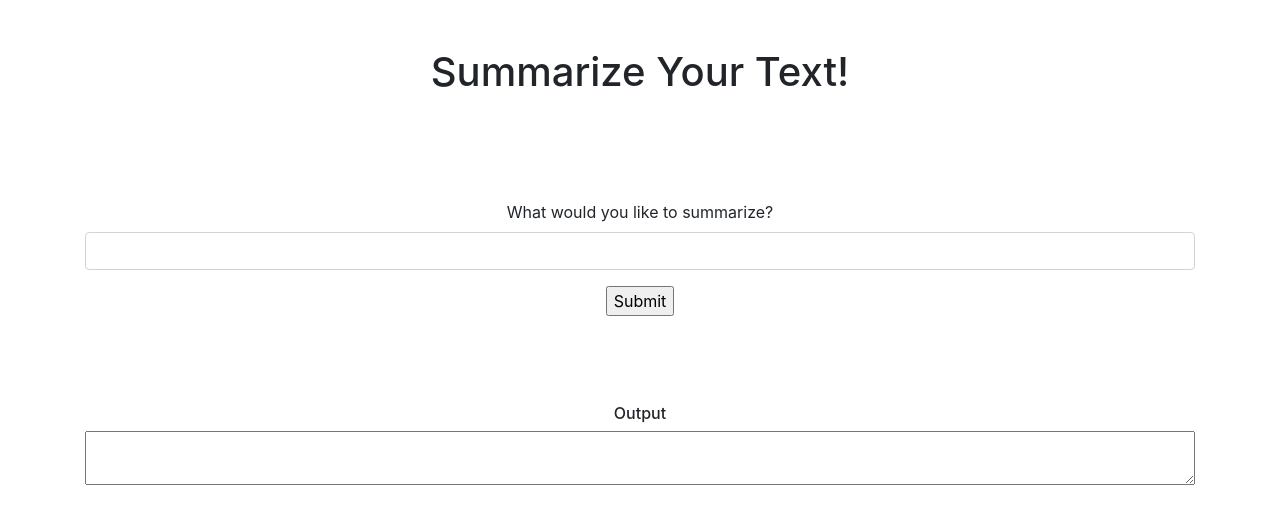
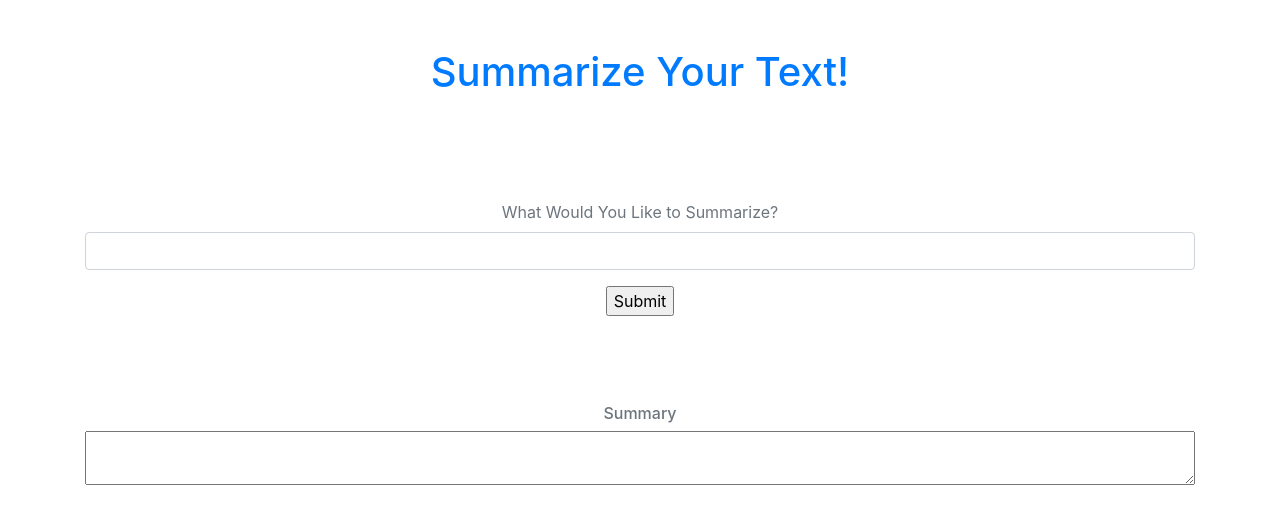
Before and after one commit to DrLouLou/summarize, a Flask app: page / in a window 1280 px wide. Shown: the top 524 px of the page. Run offline with Flask 2, Linux system fonts and the light colour scheme; some libraries are stand-ins or nearby versions.

Commit message:
adjusted subtitles to be more appealing

```diff
--- a/app/forms.py
+++ b/app/forms.py
@@ -3,5 +3,5 @@ from wtforms import StringField, SubmitField
 from wtforms.validators import DataRequired
 
 class SummarizeForm(FlaskForm):
-    prompt = StringField('What would you like to summarize?', validators=[DataRequired()])
+    prompt = StringField('What Would You Like to Summarize?', validators=[DataRequired()])
     submit = SubmitField('Submit')
--- a/app/templates/index.html
+++ b/app/templates/index.html
@@ -8,7 +8,7 @@
                 <header className="App-header">
                     <br>
                     <br>
-                    <h1 class="text-center">Summarize Your Text!</h1>
+                    <h1 class="text-center text-primary">Summarize Your Text!</h1>
                 </header>
             </div>
             <br>
@@ -19,7 +19,7 @@
                 <body>
                     <form action="index" method="post" style="width:100%;" novalidate>
                         {{ form.hidden_tag() }}
-                        <p class="text-center">
+                        <p class="text-center text-muted">
                             {{ form.prompt.label }}<br>
                             {{ form.prompt(class_="form-control") }}
                         </p>
@@ -28,8 +28,8 @@
                     <br>
                     <br>
                     <br>
-                    <h6 class="text-center">
-                        Output
+                    <h6 class="text-center text-muted">
+                        Summary
                     </h6>
                     <textarea style="width:100%;">
                     {% if gens %}
```
